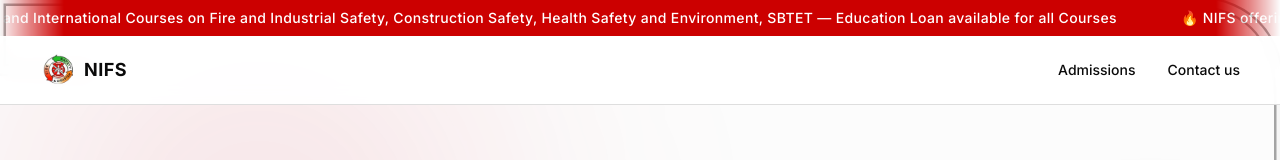
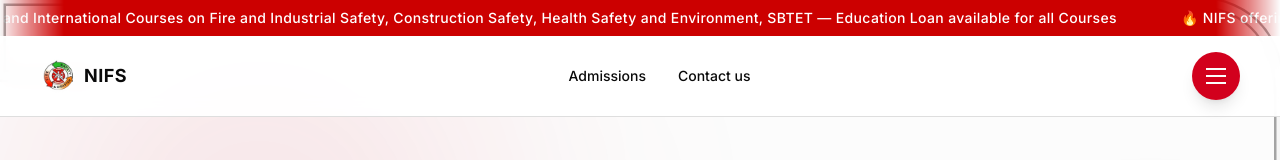
Before and after one commit to tejanaik24/nifs-institute, a Next.js app: page /centers in a window 1280 px wide. Shown: the top 160 px of the page. Built offline with nearby package versions, Linux system fonts and the light colour scheme.

Commit message:
fix: show burger menu on desktop too

```diff
--- a/src/components/layout/site-header.tsx
+++ b/src/components/layout/site-header.tsx
@@ -76,7 +76,7 @@ export function SiteHeader() {
         {/* Mobile burger button */}
         <button
           aria-label={menuOpen ? "Close menu" : "Open menu"}
-          className="relative z-[60] flex h-12 w-12 items-center justify-center rounded-full bg-primary text-primary-foreground shadow-lg transition-transform hover:scale-105 md:hidden"
+          className="relative z-[60] flex h-12 w-12 items-center justify-center rounded-full bg-primary text-primary-foreground shadow-lg transition-transform hover:scale-105"
           onClick={() => setMenuOpen((prev) => !prev)}
         >
           <span className="flex flex-col items-center justify-center gap-[5px]">
```
